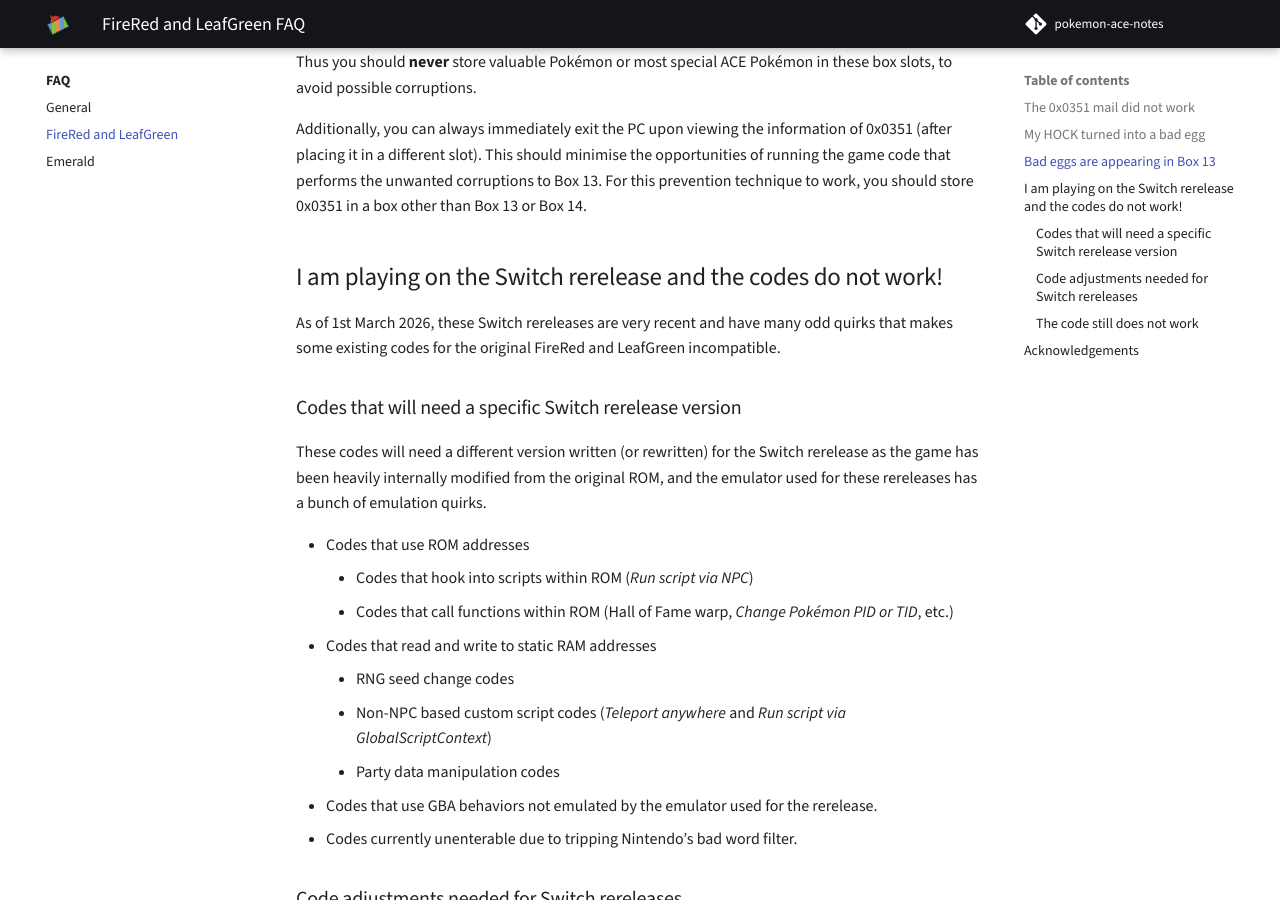
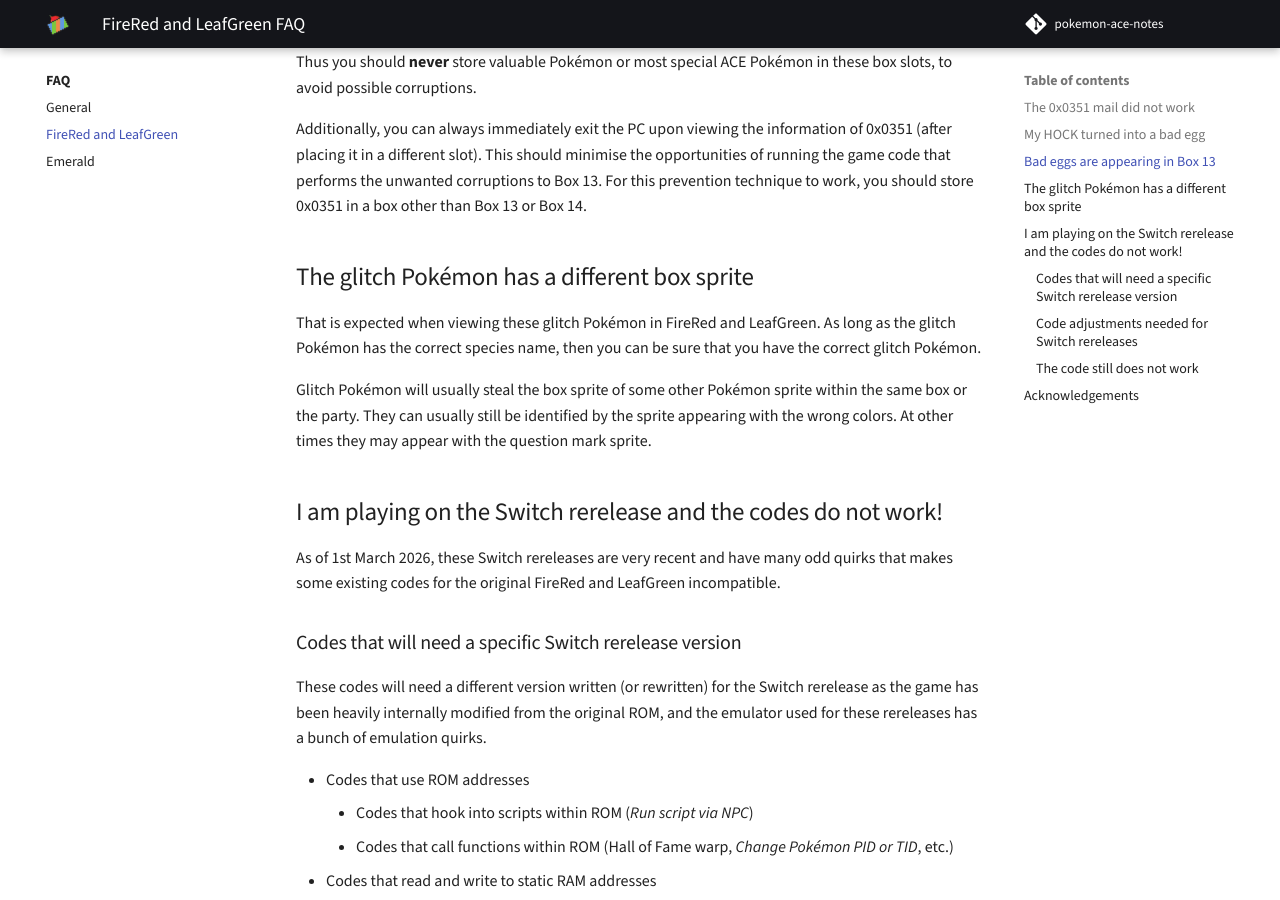
Before and after one commit to pomeg-letterbombers/pokemon-ace-notes, an MkDocs documentation site: the page built from content/frlg-faq.md, in a window 1280 px wide and 900 px high, scrolled down 1069 px. Built offline with MkDocs 1.6.1 and Material for MkDocs 9.7.7, drawn with Linux system fonts in a browser that asks for light colours; comment, search, counter and statistics services are not loaded.

Commit message:
Add "The glitch Pokémon has a different box sprite" to FR/LG FAQ
Close #33

```diff
--- a/content/faq/index.md
+++ b/content/faq/index.md
@@ -24,6 +24,7 @@
 *   [The 0x0351 mail did not work](../frlg-faq.md#the-0x0351-mail-did-not-work)
 *   [My HOCK turned into a bad egg](../frlg-faq.md#my-hock-turned-into-a-bad-egg)
 *   [Bad eggs are appearing in Box 13](../frlg-faq.md#bad-eggs-are-appearing-in-box-13)
+*   [The glitch Pokémon has a different box sprite](../frlg-faq.md#the-glitch-pokémon-has-a-different-icon)
 *   [I am playing on the Switch rerelease and the codes do not work!](../frlg-faq.md#i-am-playing-on-the-switch-rerelease-and-the-codes-do-not-work)
     +   [Codes that will need a specific Switch rerelease version](../frlg-faq.md#codes-that-will-need-a-specific-switch-rerelease-version)
     +   [Code adjustments needed for Switch rereleases](../frlg-faq.md#code-adjustments-needed-for-switch-rereleases)
--- a/content/frlg-faq.md
+++ b/content/frlg-faq.md
@@ -59,6 +59,17 @@
 minimise the opportunities of running the game code that performs the
 unwanted corruptions to Box 13. For this prevention technique to work,
 you should store 0x0351 in a box other than Box 13 or Box 14.
+
+## The glitch Pokémon has a different box sprite
+
+That is expected when viewing these glitch Pokémon in FireRed and LeafGreen.
+As long as the glitch Pokémon has the correct species name, then you can
+be sure that you have the correct glitch Pokémon.
+
+Glitch Pokémon will usually steal the box sprite of some other Pokémon
+sprite within the same box or the party. They can usually still be
+identified by the sprite appearing with the wrong colors. At other times
+they may appear with the question mark sprite.
 
 ## I am playing on the Switch rerelease and the codes do not work!
 
```
